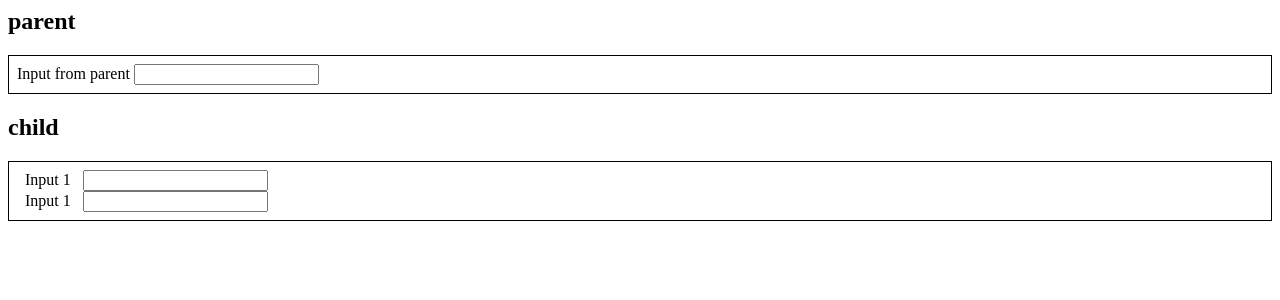
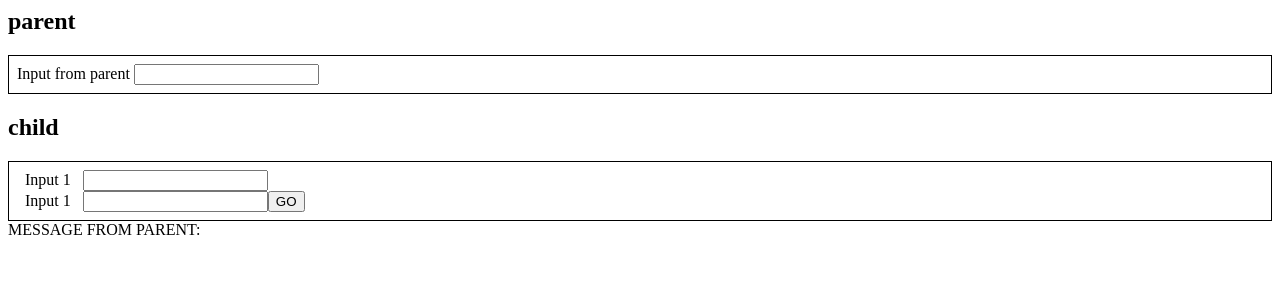
Before and after one commit to k0say/test-input-angular, an Angular app: page / in a window 1280 px wide. Shown: the top 300 px of the page. Built offline with nearby package versions, Linux system fonts and the light colour scheme.

Commit message:
4 files modified

```diff
--- a/src/app/app.component.html
+++ b/src/app/app.component.html
@@ -3,4 +3,4 @@
   <label for="box">Input from parent </label>
 	<input #box value="">
 </div>
-	<app-test></app-test>
+	<app-test [childMessage]='box.value'></app-test>
--- a/src/app/app.component.ts
+++ b/src/app/app.component.ts
@@ -1,4 +1,4 @@
-import { Component } from '@angular/core';
+import { Component, Output } from '@angular/core';
 
 @Component({
   selector: 'my-app',
@@ -6,5 +6,5 @@ import { Component } from '@angular/core';
   styleUrls: [ './app.component.css' ]
 })
 export class AppComponent  {
-  name = 'Angular';
+  parentMessage=""
 }
--- a/src/app/test/test.component.html
+++ b/src/app/test/test.component.html
@@ -4,4 +4,6 @@
 	<input #box1><br>
 	<label for="box1">Input 1 </label>
 	<input #box2>
+  <button (click)=vai(childMessage)>GO</button>
 </div>
+MESSAGE FROM PARENT: {{childMessage}}
--- a/src/app/test/test.component.ts
+++ b/src/app/test/test.component.ts
@@ -1,4 +1,4 @@
-import { Component, OnInit } from "@angular/core";
+import { Component, OnInit, Input } from "@angular/core";
 
 @Component({
   selector: "app-test",
@@ -7,13 +7,17 @@ import { Component, OnInit } from "@angular/core";
 })
 export class TestComponent implements OnInit {
   st: string;
-
+  @Input() childMessage
   constructor() {}
 
   ngOnInit() {}
 
   values = "";
   values2 = "";
+  values3= ""
+  vai() {
+    this.childMessage;
+  }
 
   onKey(value: string) {
     this.values += value + " | ";
@@ -23,4 +27,6 @@ export class TestComponent implements OnInit {
     this.values2 = value.toUpperCase()
   }
 
+
+
 }
```
